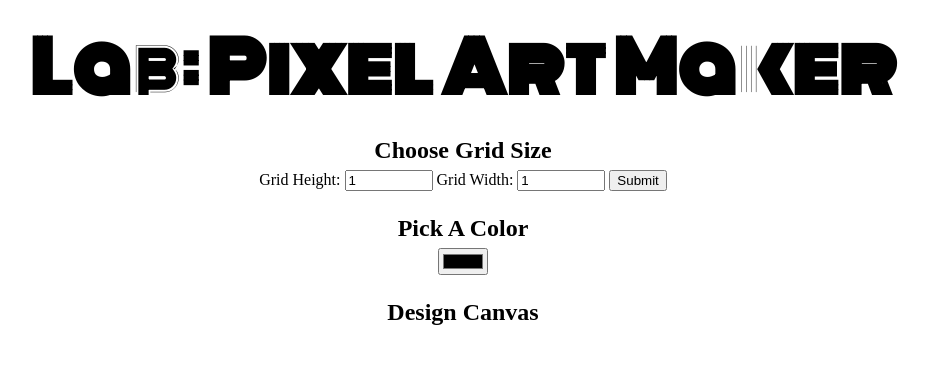
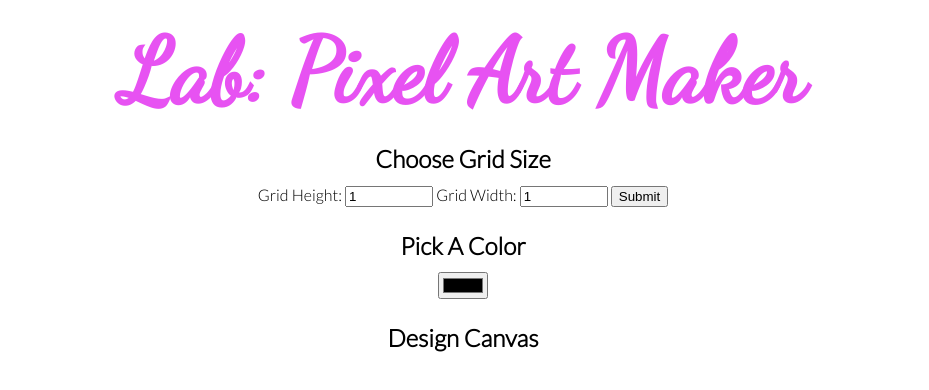
Before and after one commit to dominikaporzyczka/PixelArtMaker, a plain HTML site: page index.html in a window 1280 px wide. Shown: the whole page, without its empty margins (177-1106 px from the left). Drawn offline with Linux system fonts and the light colour scheme.

Commit message:
Style modifications

```diff
--- a/index.html
+++ b/index.html
@@ -3,6 +3,8 @@
 <head>
     <title>Pixel Art Maker!</title>
     <link rel="stylesheet" href="https://fonts.googleapis.com/css?family=Monoton">
+    <link href="https://fonts.googleapis.com/css?family=Dancing+Script" rel="stylesheet">
+    <link href="https://fonts.googleapis.com/css?family=Lato:300" rel="stylesheet">
     <link rel="stylesheet" href="styles.css">
 </head>
 <body>
--- a/styles.css
+++ b/styles.css
@@ -3,13 +3,19 @@ body {
 }
 
 h1 {
-    font-family: Monoton;
-    font-size: 70px;
+    font-family: 'Dancing Script', cursive;
+    color: #e752f2;
+    font-size: 90px;
     margin: 0.2em;
 }
 
 h2 {
-    margin: 1em 0 0.25em;
+    margin: 1em 0 0.5em;
+    font-family: 'Lato', sans-serif;
+}
+form {
+    font-family: 'Lato', sans-serif;
+
 }
 
 h2:first-of-type {
```
